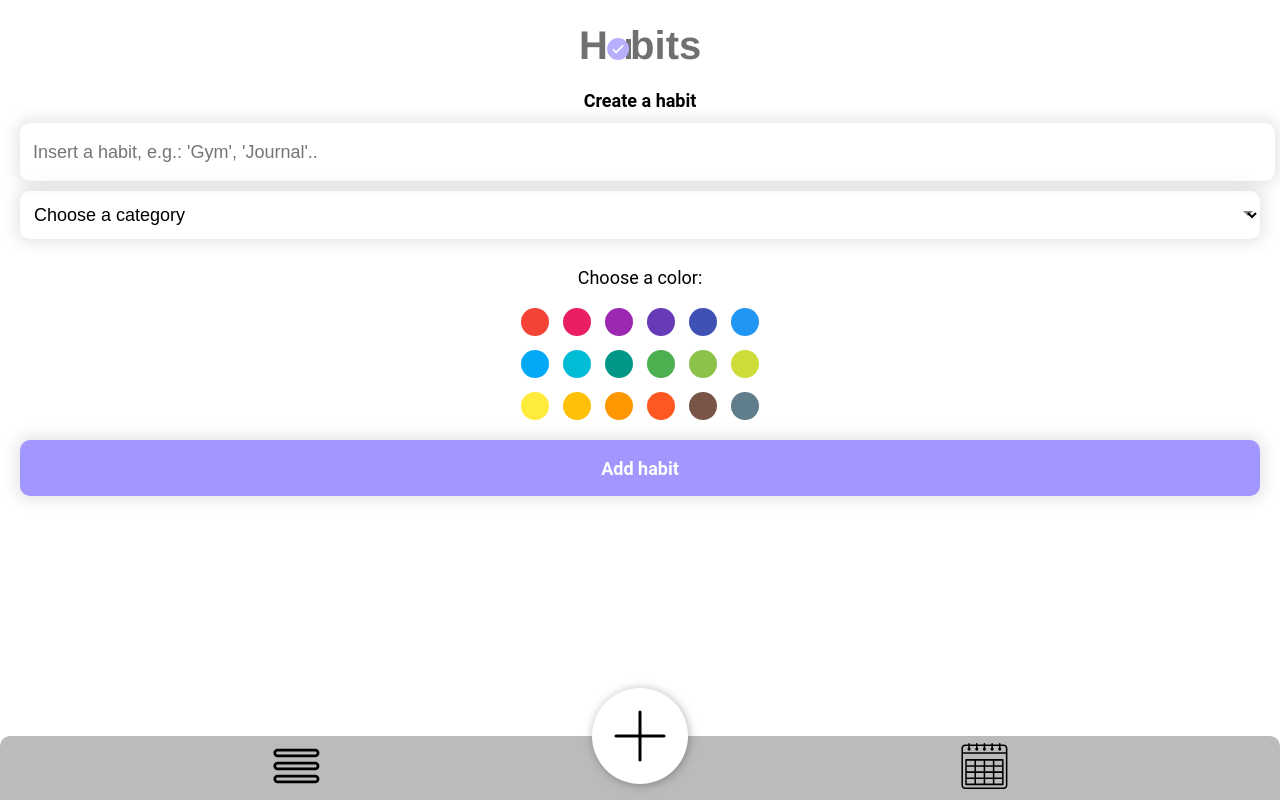
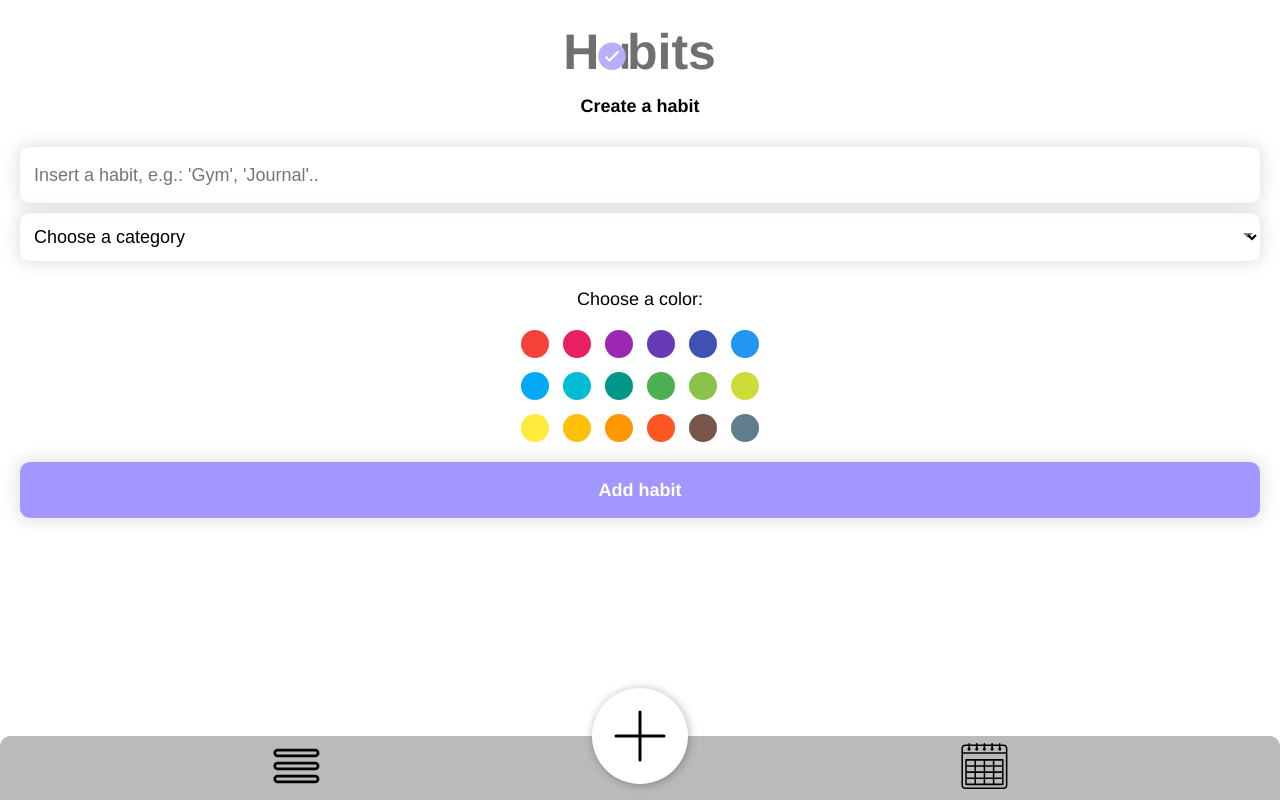
Before and after one commit to denizulku/capstone-project, a React (Create React App) app: page /create in a window 1280 px wide. Built offline with nearby package versions, Linux system fonts and the light colour scheme.

Commit message:
Fix test

```diff
--- a/public/index.html
+++ b/public/index.html
@@ -6,6 +6,10 @@
     <meta
       name="viewport"
       content="width=device-width, initial-scale=1, maximum-scale=1,user-scalable=0"
+    />
+    <link
+      href="https://fonts.googleapis.com/css2?family=Poppins&display=swap"
+      rel="stylesheet"
     />
     <meta name="theme-color" content="#000000" />
     <meta
@@ -27,7 +31,7 @@
       work correctly both with client-side routing and a non-root public URL.
       Learn how to configure a non-root public URL by running `npm run build`.
     -->
-    <title>React App</title>
+    <title>Habits - The Tracker</title>
   </head>
   <body>
     <noscript>You need to enable JavaScript to run this app.</noscript>
--- a/src/App.js
+++ b/src/App.js
@@ -12,10 +12,10 @@ function App() {
 
   return (
     <Router>
-      <Header />
       <main>
         <Switch>
           <Route exact path="/">
+            <Header />
             <List
               habits={habits}
               onItemClick={toggleCompleted}
@@ -24,9 +24,11 @@ function App() {
             />
           </Route>
           <Route path="/create">
+            <Header />
             <Form onSubmit={addHabit} headline={'Create a habit'} />
           </Route>
           <Route path="/overview">
+            <Header />
             <Calendar headline={'Your monthly overview'} />
           </Route>
         </Switch>
--- a/src/GlobalStyles.js
+++ b/src/GlobalStyles.js
@@ -7,22 +7,22 @@ body {
 }
 
 h1 {
-   font-family: Roboto;
-   margin-top: 10px;
+   font-family: Helvetica;
    font-size: 18px;
    text-align: center;
+   margin-bottom: 30px;
 }
 
 html {
    --color-fill: white;
    --color-create-icon: white;
-   --color-cancel-icon: #ffb9b9;
+   --color-cancel-icon: #f99;
    --color-nav-bg: #bcbbbc;
    --color-calendar-sundays: red;
  }
 
  p {
-    font-family: Roboto;
+    font-family: Helvetica;
     font-size: 18px;
  }
 
--- a/src/components/Calendar/Calendar.js
+++ b/src/components/Calendar/Calendar.js
@@ -96,6 +96,7 @@ export default function Calendar({ headline }) {
       </>
     )
   }
+
   return (
     <>
       <h1>{headline}</h1>
@@ -112,6 +113,7 @@ export default function Calendar({ headline }) {
           renderDay={renderDay}
         />
       </StyledCalendar>
+      <SelectedDate>{selectedDate}</SelectedDate>
       {selectedDate && (
         <List
           isReadOnly
@@ -130,3 +132,6 @@ const StyledCalendar = styled.section`
   justify-content: center;
   width: 100%;
 `
+const SelectedDate = styled.p`
+  text-align: center;
+`
--- a/src/components/Form/Form.js
+++ b/src/components/Form/Form.js
@@ -4,6 +4,7 @@ import { useHistory } from 'react-router-dom'
 import styled from 'styled-components/macro'
 import { v4 as uuidv4 } from 'uuid'
 import { CirclePicker } from 'react-color'
+import Header from '../Header/Header'
 
 export default function Form({ onSubmit, headline }) {
   const history = useHistory()
@@ -30,7 +31,7 @@ export default function Form({ onSubmit, headline }) {
           ref={register({
             required: true,
             pattern: { value: /.*\S.*/, message: 'This is required' },
-            maxLength: 26,
+            maxLength: 24,
           })}
         />
 
@@ -89,17 +90,18 @@ const FormStyled = styled.form`
   select,
   textarea {
     font-size: 18px;
+    outline: none;
   }
 `
 const InputStyled = styled.input`
-  box-sizing: content-box;
+  box-sizing: border-box;
   ::-moz-placeholder {
     color: black;
     opacity: 1;
   }
   --webkit-appearance: none;
   margin: 0;
-  padding-left: 13px;
+  padding-left: 14px;
   width: 100%;
   height: 7vh;
   border: 0;
--- a/src/components/Habit/Habit.js
+++ b/src/components/Habit/Habit.js
@@ -43,12 +43,11 @@ export default function Habit({
 }
 
 const StyledHabit = styled.div`
-  display: inline-block;
   margin-top: 10px;
   display: flex;
   justify-content: center;
-  font-family: Roboto, sans-serif;
   font-size: 18px;
+  font-family: 'Helvetica', sans-serif;
 `
 const DeleteButton = styled(IconDelete)`
   filter: drop-shadow(3px 3px 2px rgba(0, 0, 0, 0.25));
--- a/src/components/Header/Header.js
+++ b/src/components/Header/Header.js
@@ -3,31 +3,19 @@ import styled from 'styled-components/macro'
 import { ReactComponent as HeaderLogo } from '../../components/assets/Logo/HeaderLogo.svg'
 import PropTypes from 'prop-types'
 
-Header.propTypes = {
-  headline: PropTypes.string,
+export default function Header() {
+  return <StyledHeader />
 }
 
-Header.defaultProps = {
-  headline: 'Dashboard',
-}
-
-export default function Header() {
-  return (
-    <>
-      <StyledHeader>
-        <Logo />
-      </StyledHeader>
-    </>
-  )
-}
-
-const StyledHeader = styled.header`
+const StyledHeader = styled(HeaderLogo)`
   margin-top: 0;
   padding-top: 0;
+  left: 0;
+
+  z-index: 100;
   text-align: center;
   align-items: center;
   background-color: #ffffff;
   width: 100%;
   height: 60px;
 `
-const Logo = styled(HeaderLogo)``
--- a/src/util.js
+++ b/src/util.js
@@ -1,9 +1,9 @@
 export function displayToday() {
   const today = new Date()
   return (
+    today.toLocaleString('default', { month: 'long' }) +
+    ' ' +
     today.getDate() +
-    ' ' +
-    today.toLocaleString('default', { month: 'long' }) +
     ' ' +
     today.getFullYear()
   )
```
